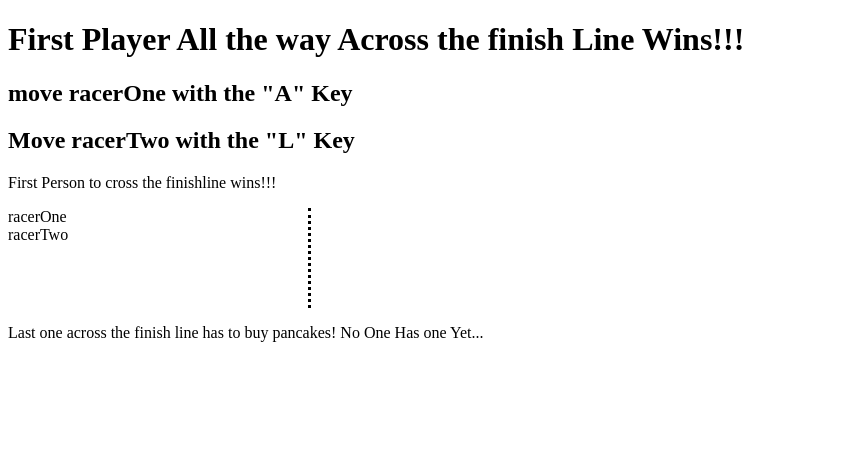
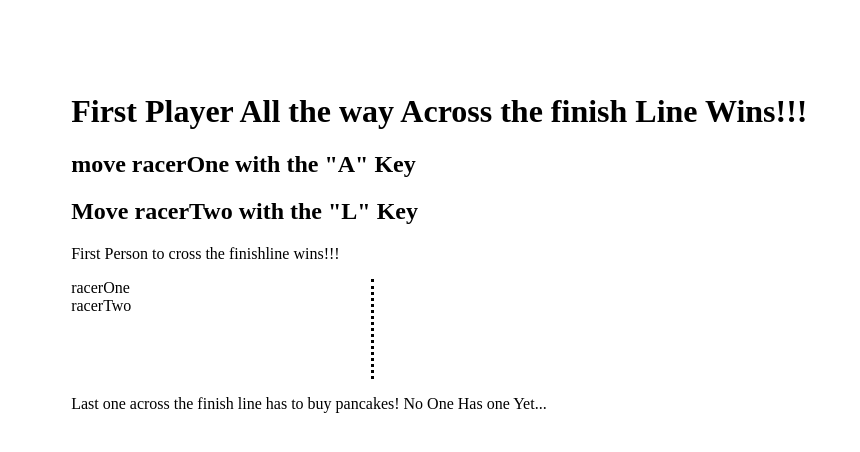
Before and after one commit to ColeWill/Dumb-RacerGame, a plain HTML site: page docs/index.html in a window 1280 px wide. Shown: the whole page, without its empty margins (0-860 px from the left). Drawn offline with nearby package versions, Linux system fonts and the light colour scheme.

Commit message:
fixed margins

```diff
--- a/docs/css/racerstyle.css
+++ b/docs/css/racerstyle.css
@@ -1,4 +1,6 @@
-
+.container{
+	padding:5% 2% 0 5%;
+}
 /* this line draws the finish line for the racers
 It is basically a div, or box, where only the right side'is black and the
 top bottom and left lines are invisible */
--- a/docs/css/style.css
+++ b/docs/css/style.css
@@ -1,3 +1,5 @@
+
+
 table, th, td{
 	/*without this command each cell in by table would have it's
 	own border, which simply means two parallel lines drawing the table
--- a/docs/index.html
+++ b/docs/index.html
@@ -12,6 +12,7 @@
 
 </head>
 <body>
+	<div class="container">
 		<h1>First Player All the way Across the finish Line Wins!!!</h1>
 		<h2>move racerOne with the "A" Key</h2>
 		<h2>Move racerTwo with the "L" Key </h2>
@@ -20,13 +21,11 @@
 		<div class="fLine">
 		<!-- this div contains my text that is the graphic representation of a racer, I use jQuery to grab these divs and move them across the screen -->
 			<div id="racerOne" type="text">racerOne </div>
-
 			<div id="racerTwo" type="text"> racerTwo</div>
 		</div>
-
-
 		<!-- I use jQuery to grab the span in the below line, and display a win condition once one of them has crossed the finish line -->
 		<p>Last one across the finish line has to buy pancakes!<span id="done"> No One Has one Yet...</span></p>
+	</div>
 
 </body>
 </html>
--- a/docs/js/racerscripts.js
+++ b/docs/js/racerscripts.js
@@ -1,6 +1,6 @@
   //run this whole thing when doc loads
 $(document).ready(function(){
-    alert("tap your key alot to win! 3.... 2.... 1.... GO!!!");
+    // alert("tap your key alot to win! 3.... 2.... 1.... GO!!!");
     //grab both div htmls and chnage css
     $("div").css("position", "relative");
 
@@ -57,7 +57,7 @@ $(document).ready(function(){
             //...and it becomes an html element, and then we grab the id of that element ... ;) then we concatenate it into another string to display the winner!!
             $("span").text($(divSelectionText).attr('id') + "reached 300px!");
             $("span").css("color","red");
-            $("span").css("font-size","150px");
+            $("span").css("font-size","50px");
             $
             //want to end the function
             $(document).unbind();
```
Lines whose indentation alone changed are shown as unchanged.
